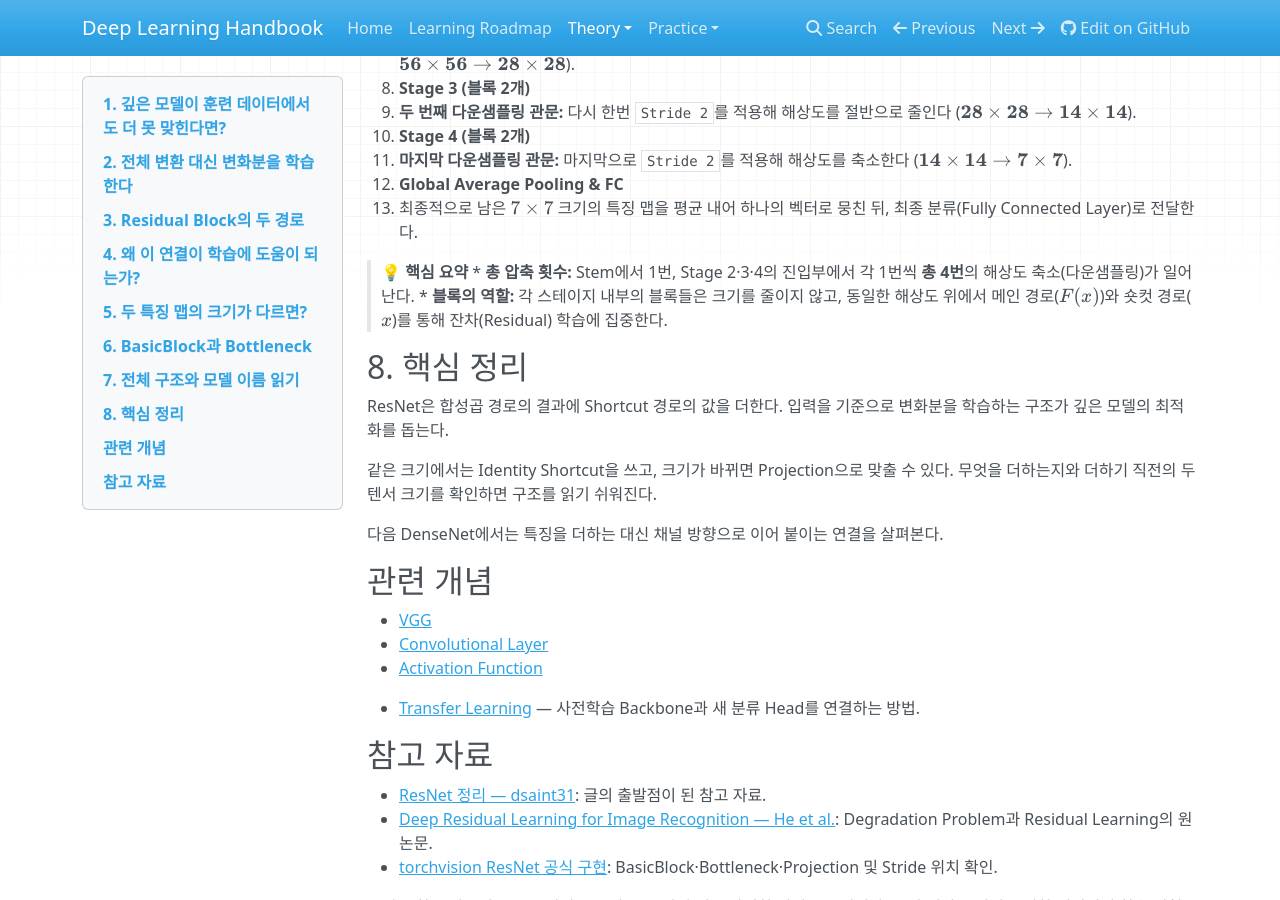
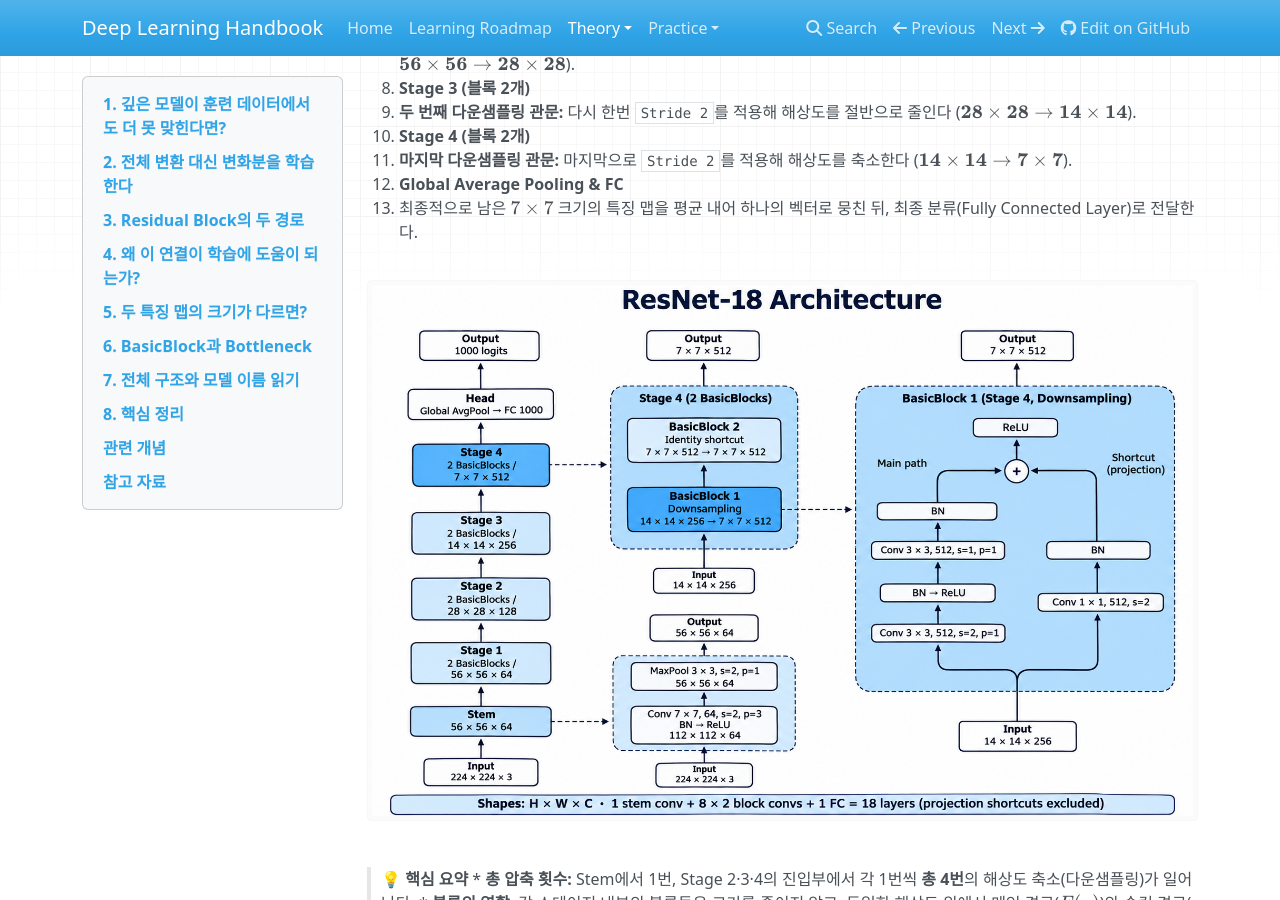
Before and after one commit to minwoo02/deep-learning-handbook, an MkDocs documentation site: the page built from docs/theory/architectures/resnet.md, in a window 1280 px wide and 900 px high, scrolled down 4476 px. Built offline with MkDocs 1.6.1, drawn with Linux system fonts in a browser that asks for light colours; nearby versions of some CDN libraries.

Commit message:
Include ResNet-18 architecture image and key points
Add image of ResNet-18 architecture and summary.

```diff
--- a/docs/theory/architectures/resnet.md
+++ b/docs/theory/architectures/resnet.md
@@ -167,6 +167,8 @@ ResNet 구조를 파악할 때 가장 중요한 규칙은 **"하나의 스테이
 6. **Global Average Pooling & FC**
    * 최종적으로 남은 $7 \times 7$ 크기의 특징 맵을 평균 내어 하나의 벡터로 뭉친 뒤, 최종 분류(Fully Connected Layer)로 전달한다.
 
+![](../../assets/images/resnet-18-architecture.png)
+
 > **💡 핵심 요약**
 > * **총 압축 횟수:** Stem에서 1번, Stage 2·3·4의 진입부에서 각 1번씩 **총 4번**의 해상도 축소(다운샘플링)가 일어난다.
 > * **블록의 역할:** 각 스테이지 내부의 블록들은 크기를 줄이지 않고, 동일한 해상도 위에서 메인 경로($F(x)$)와 숏컷 경로($x$)를 통해 잔차(Residual) 학습에 집중한다.
```
